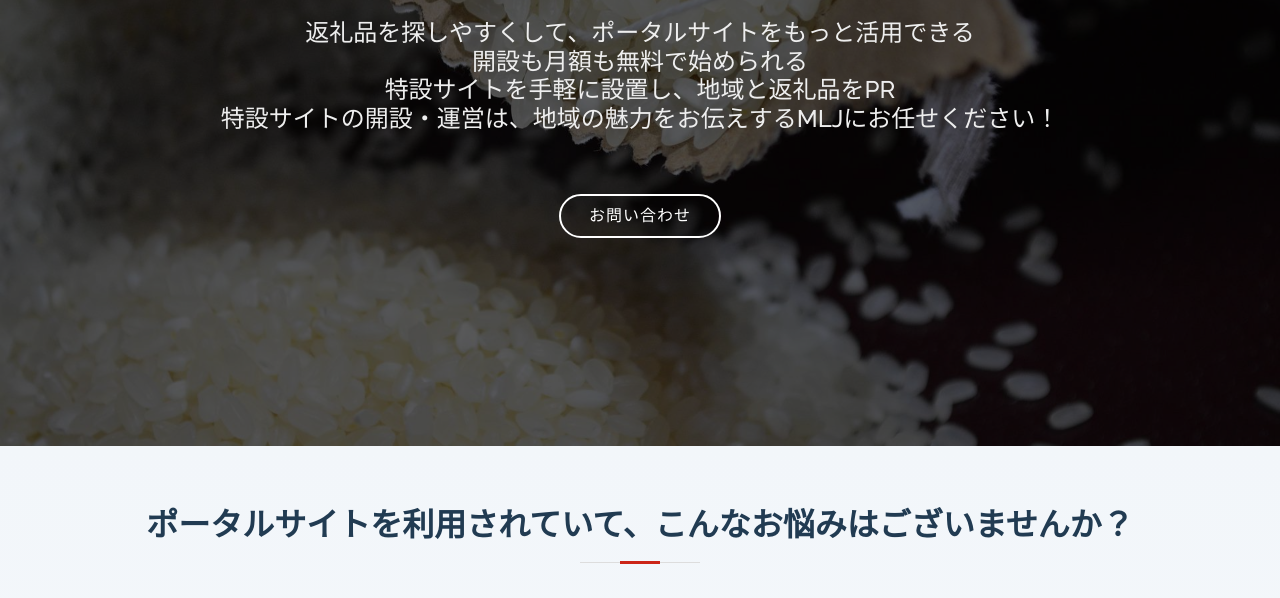
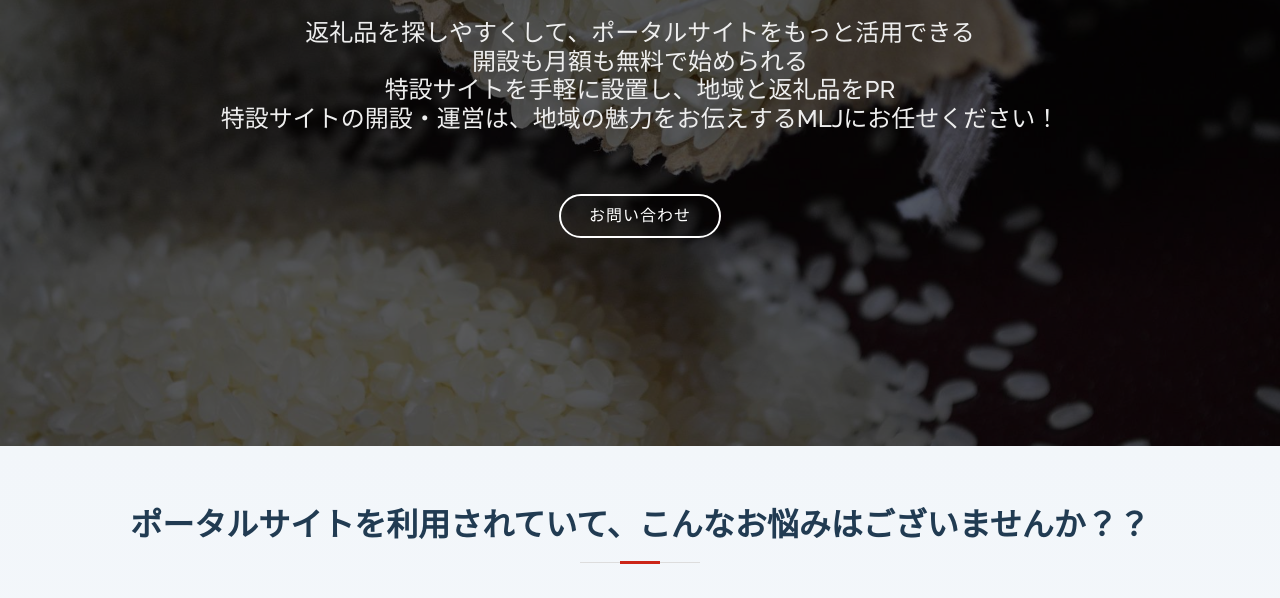
Before and after one commit to mljbando/lp4, a plain HTML site: page index.html in a window 1280 px wide. Shown: the part 354-952 px from the top of the page. Drawn offline with nearby package versions, Linux system fonts and the light colour scheme.

Commit message:
テスト

```diff
--- a/index.html
+++ b/index.html
@@ -65,7 +65,7 @@
       <div class="container">
 
         <div class="section-title">
-          <h2 data-aos="fade-in">ポータルサイトを利用されていて、こんなお悩みはございませんか？</h2>
+          <h2 data-aos="fade-in">ポータルサイトを利用されていて、こんなお悩みはございませんか？？</h2>
         </div>
 
         <div class="row content">
```
